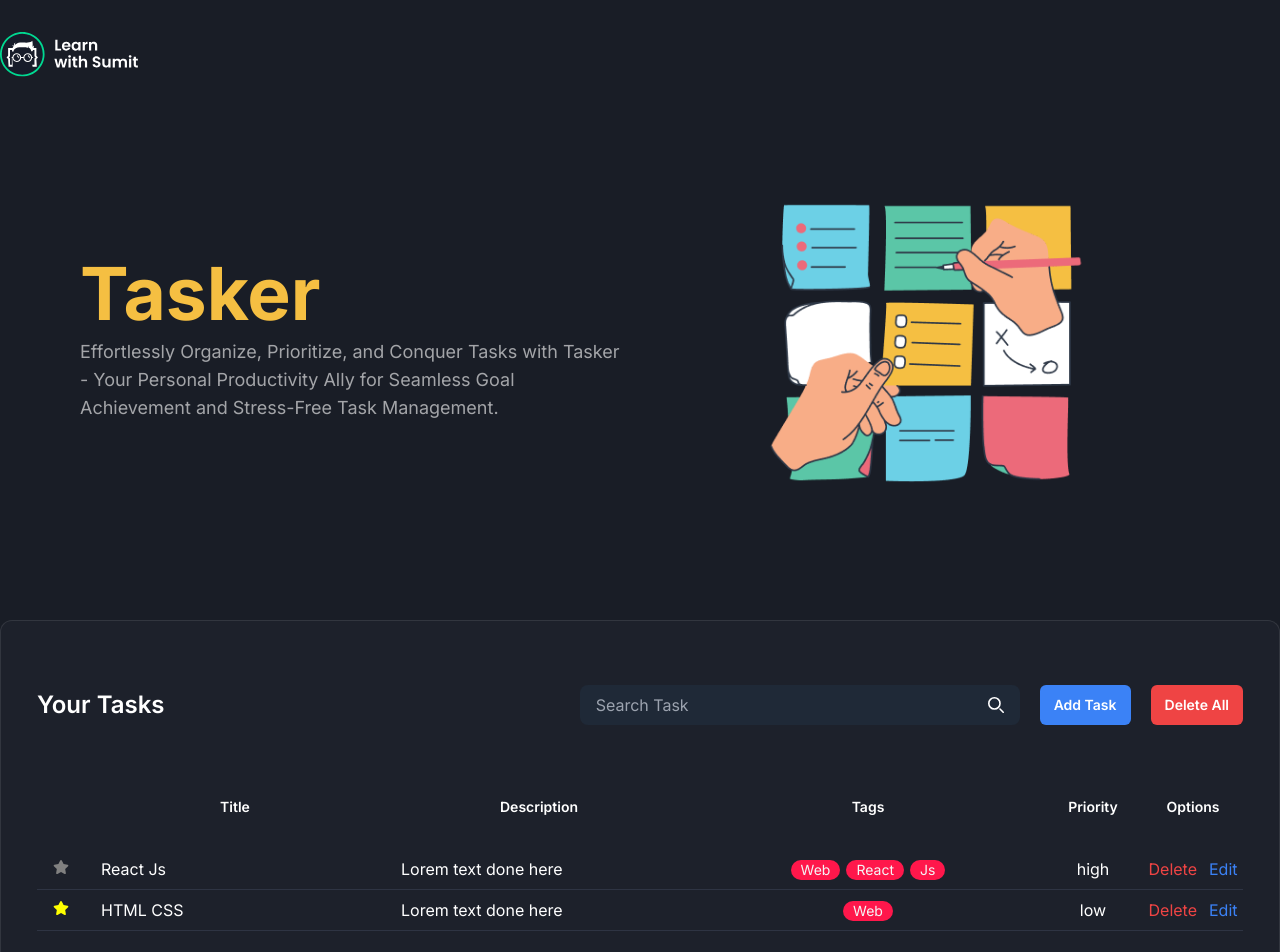
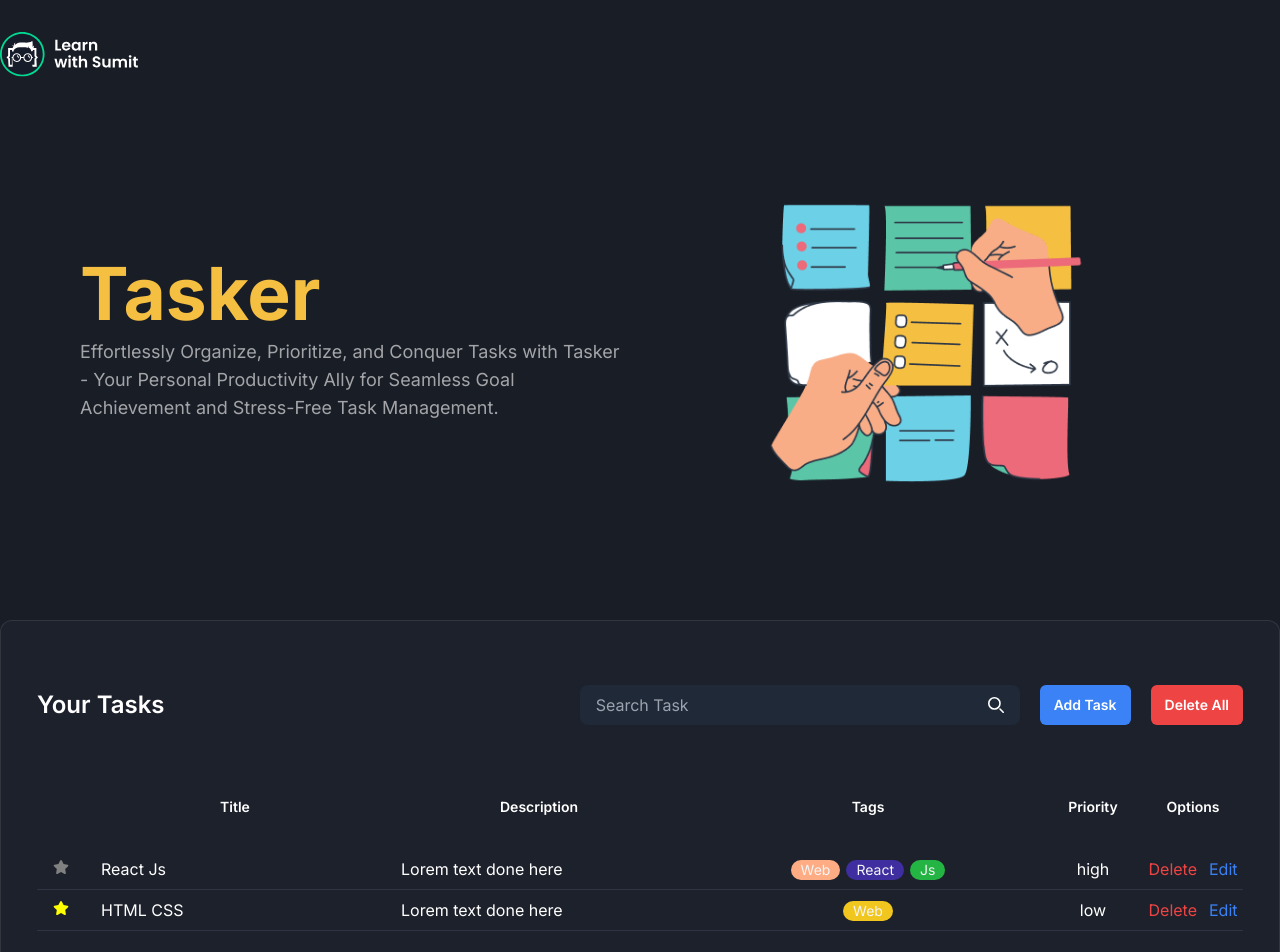
Before and after one commit to RizwanSuvo99/react__tasker__contextApi, a React (Vite) app: page / in a window 1280 px wide. Shown: the top 952 px of the page. Built offline with nearby package versions, Linux system fonts and the light colour scheme.

Commit message:
Toastify message added to add task

```diff
--- a/src/components/TaskContainer/AddTaskModal/AddTaskModal.jsx
+++ b/src/components/TaskContainer/AddTaskModal/AddTaskModal.jsx
@@ -30,14 +30,14 @@ const AddTaskModal = ({ setShowModal }) => {
     e.preventDefault();
     addTask(task, dispatch);
     setShowModal(false);
-    // toast.success("Task added successfully", {
-    //   position: toast.POSITION.TOP_CENTER,
-    //   autoClose: 3000,
-    //   hideProgressBar: false,
-    //   closeOnClick: true,
-    //   pauseOnHover: true,
-    //   draggable: true,
-    // });
+    toast.success("Task added successfully", {
+      position: "top-center",
+      autoClose: 3000,
+      hideProgressBar: false,
+      closeOnClick: true,
+      pauseOnHover: true,
+      draggable: true,
+    });
   };
 
   return (
--- a/src/components/TaskContainer/SingleTask/SingleTask.jsx
+++ b/src/components/TaskContainer/SingleTask/SingleTask.jsx
@@ -33,7 +33,14 @@ export default function SingleTask({
             {tags.map((tag) => (
               <li key={tag}>
                 <span
-                  className={`inline-block h-5 whitespace-nowrap rounded-[45px] bg-[rgb(255,23,75)] px-2.5 text-sm capitalize text-[#F4F5F6]`}
+                  style={{
+                    backgroundColor: `rgb(${Math.floor(
+                      Math.random() * 255 + 1
+                    )},${Math.floor(Math.random() * 255 + 1)},${Math.floor(
+                      Math.random() * 255 + 1
+                    )}`,
+                  }}
+                  className={`inline-block h-5 whitespace-nowrap rounded-[45px] px-2.5 text-sm capitalize text-[#F4F5F6]`}
                 >
                   {tag}
                 </span>
--- a/src/main.jsx
+++ b/src/main.jsx
@@ -3,11 +3,14 @@ import ReactDOM from "react-dom/client";
 import App from "./App.jsx";
 import "./index.css";
 import { TaskContextProvider } from "./context/TaskContext.jsx";
+import "react-toastify/dist/ReactToastify.css";
+import { ToastContainer } from "react-toastify";
 
 ReactDOM.createRoot(document.getElementById("root")).render(
   <React.StrictMode>
     <TaskContextProvider>
       <App />
+      <ToastContainer />
     </TaskContextProvider>
   </React.StrictMode>
 );
--- a/src/reducer/taskReducer.js
+++ b/src/reducer/taskReducer.js
@@ -30,14 +30,18 @@ export const taskReducer = (state, action) => {
       const findTaskIndex = state.tasks.findIndex(
         (task) => task.id === payload
       );
-      const newTasks = [...state.tasks];
 
-      newTasks[findTaskIndex].isFavourite =
-        !newTasks[findTaskIndex].isFavourite;
-     console.log(state.tasks);
-      return {
-        ...state,
-        tasks: [...newTasks],
+      if (findTaskIndex !== -1) {
+        const newTasks = [...state.tasks];
+        newTasks[findTaskIndex] = {
+          ...newTasks[findTaskIndex],
+          isFavourite: !newTasks[findTaskIndex].isFavourite,
       };
+
+        return {
+          ...state,
+          tasks: newTasks,
+        };
+      }
   }
 };
```
